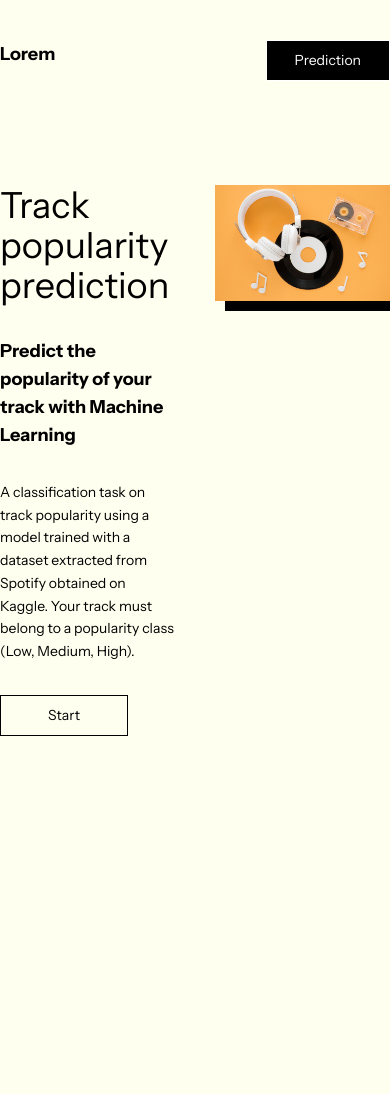
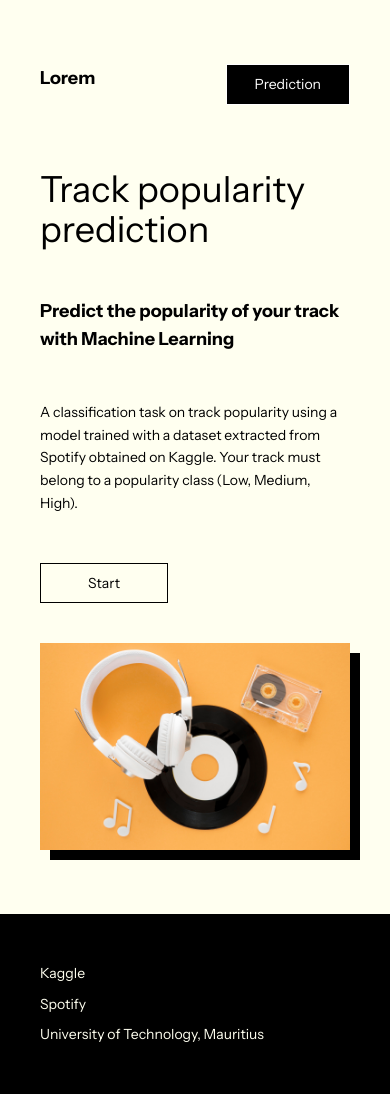
Before and after one commit to Nick-Kevin/spotify-track-popularity-classification, a Flask app: page / in a window 390 px wide. Before the commit the page ends 736 px from the top, so only its background shows below. Run offline with Flask 3, Linux system fonts and the light colour scheme; parts of the project's set-up code (start-up, migrations or seed data) failed here and were passed over.

Commit message:
update : home page for mobile device

```diff
--- a/static/styles/font.css
+++ b/static/styles/font.css
@@ -17,6 +17,10 @@
     "wdth" 100;
 }
 
+.main-text-white {
+    color: #FFFFF0;
+}
+
 .shadow-img {
     box-shadow: 10px 10px;
 }
--- a/static/styles/output.css
+++ b/static/styles/output.css
@@ -191,8 +191,14 @@
   .my-16 {
     margin-block: calc(var(--spacing) * 16);
   }
+  .mb-5 {
+    margin-bottom: calc(var(--spacing) * 5);
+  }
   .mb-8 {
     margin-bottom: calc(var(--spacing) * 8);
+  }
+  .mb-16 {
+    margin-bottom: calc(var(--spacing) * 16);
   }
   .flex {
     display: flex;
@@ -200,11 +206,23 @@
   .grid {
     display: grid;
   }
+  .table {
+    display: table;
+  }
   .w-32 {
     width: calc(var(--spacing) * 32);
   }
   .max-w-300 {
     max-width: calc(var(--spacing) * 300);
+  }
+  .border-collapse {
+    border-collapse: collapse;
+  }
+  .resize {
+    resize: both;
+  }
+  .grid-cols-1 {
+    grid-template-columns: repeat(1, minmax(0, 1fr));
   }
   .grid-cols-2 {
     grid-template-columns: repeat(2, minmax(0, 1fr));
@@ -224,11 +242,23 @@
   .justify-start {
     justify-content: flex-start;
   }
+  .gap-2 {
+    gap: calc(var(--spacing) * 2);
+  }
+  .gap-3 {
+    gap: calc(var(--spacing) * 3);
+  }
+  .gap-5 {
+    gap: calc(var(--spacing) * 5);
+  }
   .gap-8 {
     gap: calc(var(--spacing) * 8);
   }
   .gap-10 {
     gap: calc(var(--spacing) * 10);
+  }
+  .gap-12 {
+    gap: calc(var(--spacing) * 12);
   }
   .border {
     border-style: var(--tw-border-style);
@@ -262,6 +292,12 @@
   .py-10 {
     padding-block: calc(var(--spacing) * 10);
   }
+  .py-12 {
+    padding-block: calc(var(--spacing) * 12);
+  }
+  .py-16 {
+    padding-block: calc(var(--spacing) * 16);
+  }
   .text-center {
     text-align: center;
   }
@@ -290,6 +326,13 @@
   }
   .text-white {
     color: var(--color-white);
+  }
+  .underline {
+    text-decoration-line: underline;
+  }
+  .outline {
+    outline-style: var(--tw-outline-style);
+    outline-width: 1px;
   }
   .transition-all {
     transition-property: all;
@@ -341,6 +384,31 @@
       }
     }
   }
+  .max-lg\:px-5 {
+    @media (width < 64rem) {
+      padding-inline: calc(var(--spacing) * 5);
+    }
+  }
+  .max-lg\:px-8 {
+    @media (width < 64rem) {
+      padding-inline: calc(var(--spacing) * 8);
+    }
+  }
+  .max-lg\:px-10 {
+    @media (width < 64rem) {
+      padding-inline: calc(var(--spacing) * 10);
+    }
+  }
+  .md\:grid-cols-2 {
+    @media (width >= 48rem) {
+      grid-template-columns: repeat(2, minmax(0, 1fr));
+    }
+  }
+  .lg\:grid-cols-2 {
+    @media (width >= 64rem) {
+      grid-template-columns: repeat(2, minmax(0, 1fr));
+    }
+  }
 }
 body {
   background-color: #FFFFF0;
@@ -374,11 +442,17 @@ fieldset > div > input, fieldset > div > select {
   syntax: "*";
   inherits: false;
 }
+@property --tw-outline-style {
+  syntax: "*";
+  inherits: false;
+  initial-value: solid;
+}
 @layer properties {
   @supports ((-webkit-hyphens: none) and (not (margin-trim: inline))) or ((-moz-orient: inline) and (not (color:rgb(from red r g b)))) {
     *, ::before, ::after, ::backdrop {
       --tw-border-style: solid;
       --tw-leading: initial;
+      --tw-outline-style: solid;
     }
   }
 }
--- a/templates/index.html
+++ b/templates/index.html
@@ -8,14 +8,14 @@
     <link rel="stylesheet" href="./static/styles/output.css">
     <link rel="stylesheet" href="./static/styles/font.css">
 </head>
-<body class="max-w-300 mx-auto text-sm leading-relaxed">
-    <header class="flex justify-between py-10">
+<body class="text-sm leading-relaxed">
+    <header class="max-w-300 mx-auto flex justify-between py-16 max-lg:px-10">
         <p class="text-lg instrument-sans-bold">Lorem</p>
         <a href="/predict" class="bg-black hover:bg-white text-white hover:text-black border hover:border-black py-2 px-7">Prediction</a>
     </header>
-    <main>
-        <section class="grid grid-cols-2 gap-10 my-16">
-            <div class="flex flex-col justify-center gap-8">
+    <main class="max-w-300 mx-auto max-lg:px-10">
+        <section class="grid lg:grid-cols-2 gap-10 mb-16">
+            <div class="flex flex-col justify-center gap-12">
                 <p class="text-4xl">Track popularity prediction</p>
                 <p class="text-lg instrument-sans-bold">Predict the popularity of your track with Machine Learning</p>
                 <p>A classification task on track popularity using a model trained with a dataset extracted from Spotify obtained on Kaggle. Your track must belong to a popularity class (Low, Medium, High).</p>
@@ -26,6 +26,14 @@
             </div>
         </section>
     </main>
-    <footer></footer>
+    <footer class="bg-black main-text-white py-12 max-lg:px-10">
+        <div class="max-w-300 mx-auto">
+            <ul class="flex flex-col gap-2">
+                <li>Kaggle</li>
+                <li>Spotify</li>
+                <li>University of Technology, Mauritius</li>
+            </ul>
+        </div>
+    </footer>
 </body>
 </html>
```
